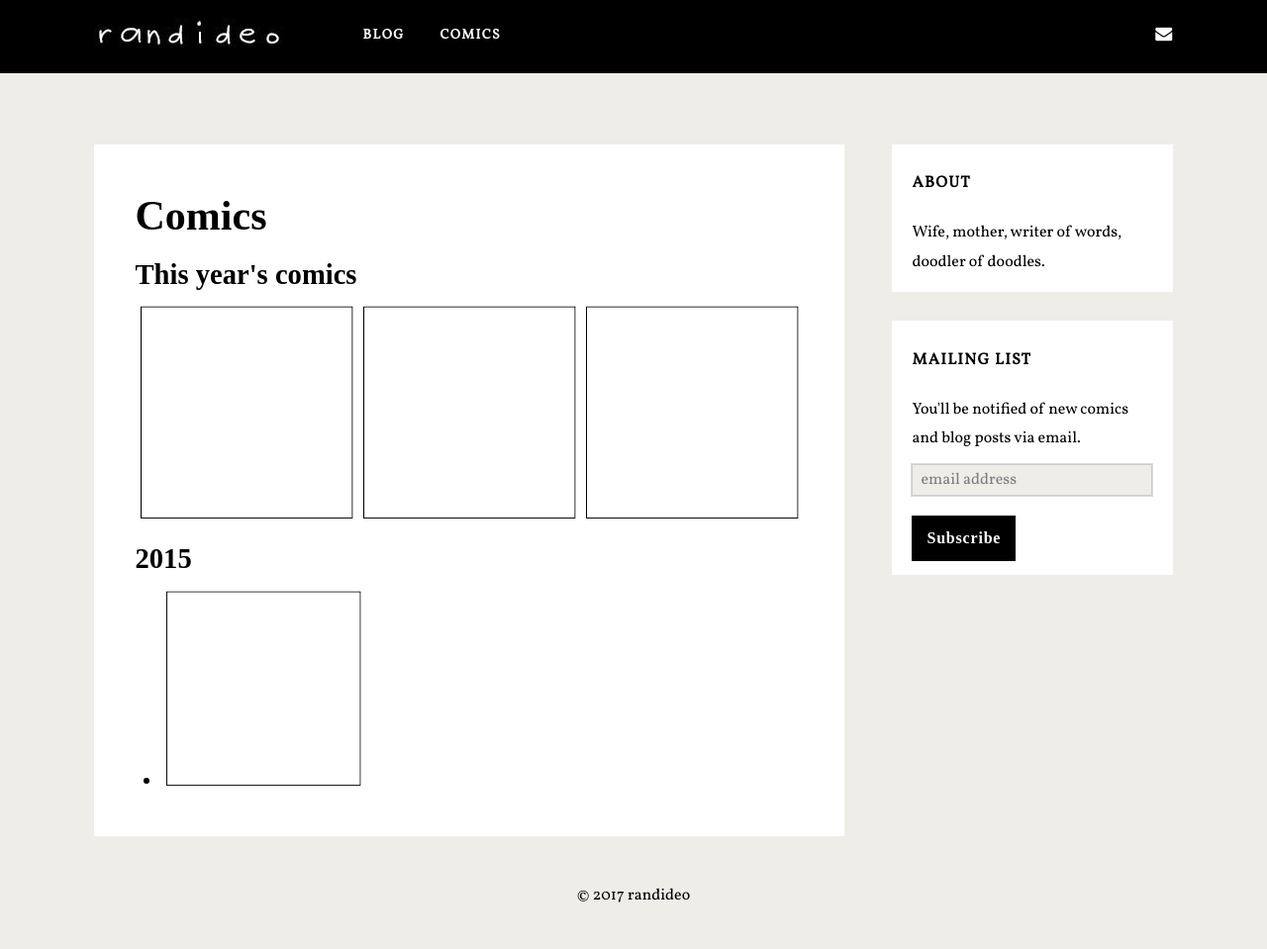
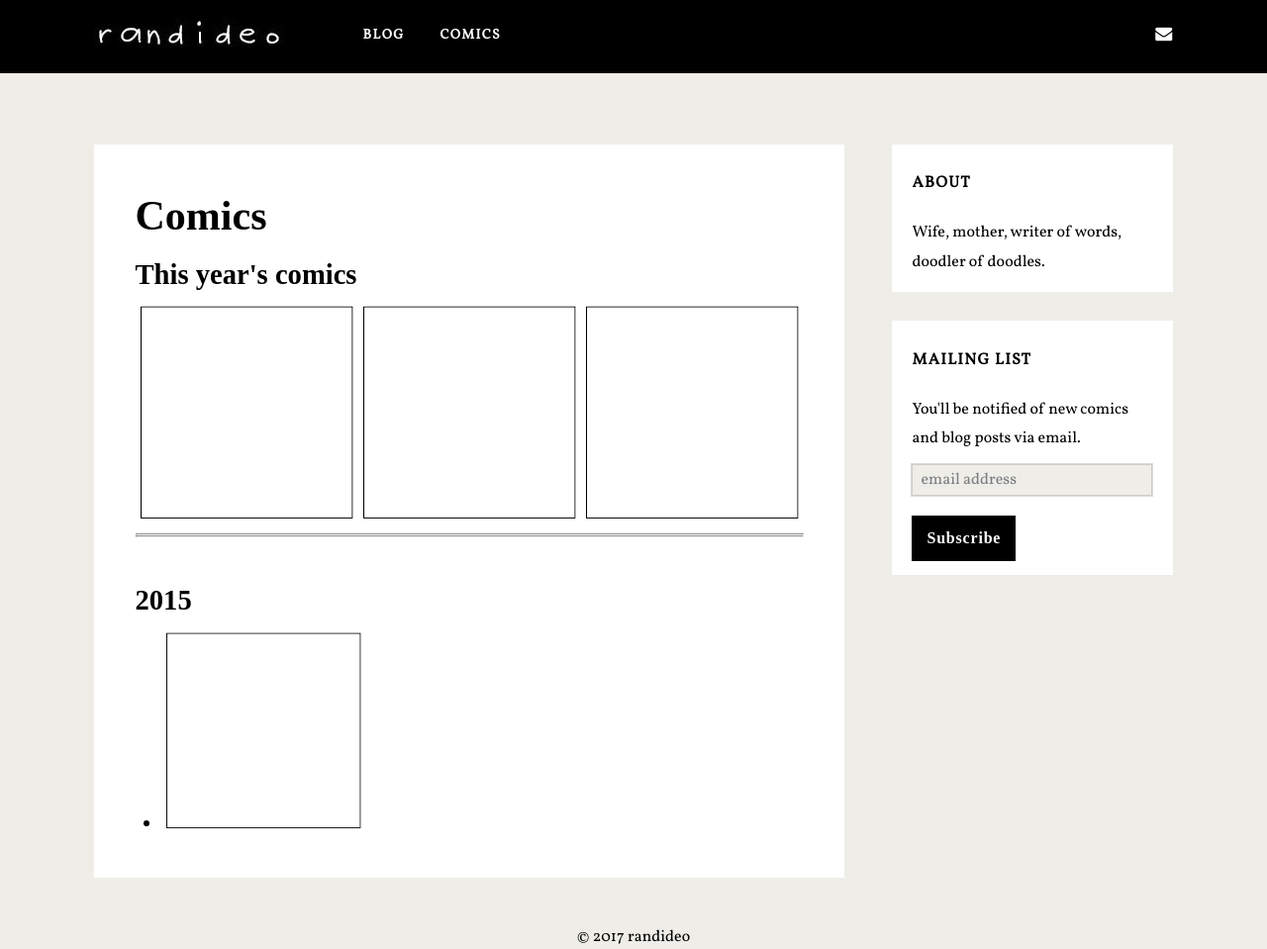
Before and after one commit to randideo/randideo.github.io, a Jekyll site: the page built from comics.html, in a window 1280 px wide. Shown: the whole page at 99% size. Built offline with Jekyll 4.4.1, drawn with Linux system fonts in a browser that asks for light colours; nearby versions of some CDN libraries; some web fonts are replaced; comment, search, counter and statistics services are not loaded; before the commit the page ends 917 px from its top, so only the background shows below that.

Commit message:
Create comics.html

```diff
--- a/comics.html
+++ b/comics.html
@@ -12,6 +12,7 @@ title:    Comics
       {% capture nyear %}{{ post.next.date | date: '%Y' }} - {% endcapture %}
       {% if year != nyear %}
         </ul>
+<hr style="border-top: 3px double #8c8b8b;"><br>
         <h3>{{ post.date | date: '%Y' }}</h3>
         <ul>
       {% endif %}
```
